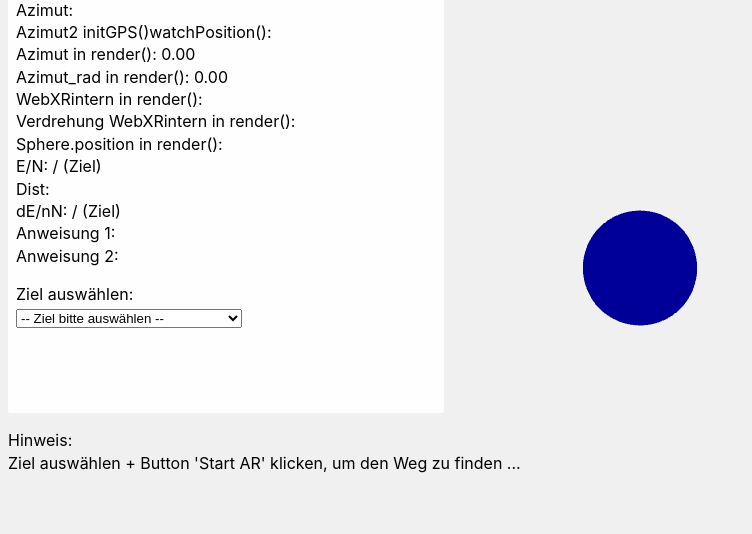
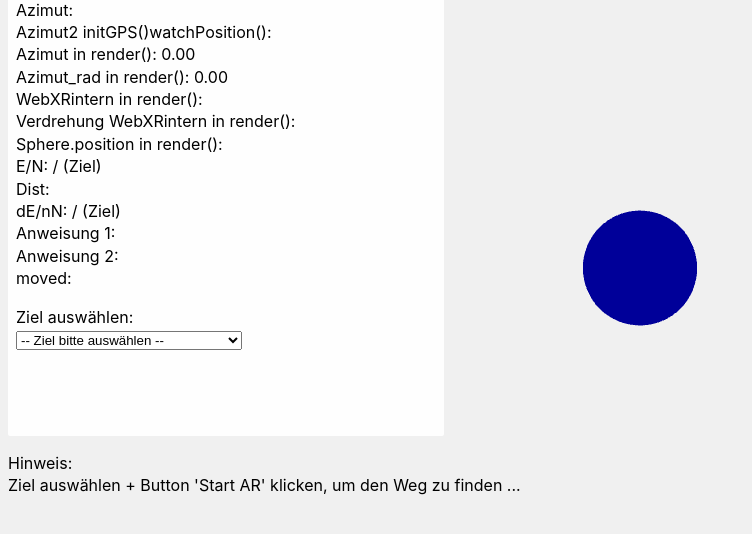
Before and after one commit to ar-rive/WebXR, a plain HTML site: page AR-Rive.html in a window 1280 px wide. Shown: the part 132-666 px from the top of the page, without its empty margins (0-752 px from the left). Drawn offline with nearby package versions, Linux system fonts and the light colour scheme; animation ran at ten frames a second.

Commit message:
Add files via upload

```diff
--- a/AR-Rive.html
+++ b/AR-Rive.html
@@ -39,10 +39,10 @@
                       <p>
 
                           <!--This sample demonstrates extremely simple use of an "immersive-ar"
-        session with no library dependencies, with an optional DOM overlay.
-        It doesn't render anything exciting, just draws a rectangle with a
-        slowly changing color to prove it's working.
-        <a class="back" href="https://immersive-web.github.io/webxr-samples/index.html">Back</a>-->
+    session with no library dependencies, with an optional DOM overlay.
+    It doesn't render anything exciting, just draws a rectangle with a
+    slowly changing color to prove it's working.
+    <a class="back" href="https://immersive-web.github.io/webxr-samples/index.html">Back</a>-->
 
                           <span>La/Lo:</span>
                           <span id="latitude"></span>/<span id="longitude"></span> | Acc: +/- <span id="accuracy"></span> m<br />
@@ -61,6 +61,7 @@
                           <span>dE/nN: </span> <span id="deast_z"></span> / <span id="dnorth_z"></span> (Ziel)<br />
                           <span>Anweisung 1: </span> <span id="Anweisung1"></span><br />
                           <span>Anweisung 2: </span> <span id="Anweisung2"></span><br />
+                          <span>moved: </span> <span id="moved"></span><br />
                       </p>
                       <div id="session-info"></div>
                       <div id="pose"></div>
@@ -144,6 +145,10 @@
 
               //==========Distanz UI =============
               let distanceDiv;
+
+              let xrSession = null;//  uk 2026-03-29
+              let moved = 0.0; //uk, 2026-04-06
+
 
 
 
@@ -254,6 +259,8 @@
                                       domOverlay: { root: document.getElementById("overlay") }
                                   });
 
+                                  xrSession = session;
+
                                   renderer.xr.setReferenceSpaceType("local");
                                   renderer.xr.setSession(session);
 
@@ -268,16 +275,21 @@
 
                                   }
 
-                                  // 👉 Overlay einklappen
+                                  // Overlay einklappen
                                   document.querySelector("#overlay details").open = false; //aufklappen oder zuklappen
 
                                   button.textContent = "Stop AR";
 
                                   session.addEventListener("end", () => {
-                                      button.textContent = "Start AR";
+                                      button.textContent = "Start AR / Fortsetzen AR";
                                       //Dropdown Ortsliste wieder aktivieren:
                                       const select = document.getElementById("targetSelect");
                                       select.disabled = false;
+
+                                      button.style.visibility = "visible";  // uk 2026-04-06
+                                      xrSession = null; // uk 2026-04-06
+                                      document.querySelector("#overlay details").open = true; //aufklappen oder zuklappen // uk 2026-04-06
+
                                   });
 
                                   // Stop-Funktion beim zweiten Klick
@@ -417,7 +429,11 @@
                       }
                       // ===== soft Reset alle 10 m =====
                       if (originUTM && accuracy < 10) {
-                          let moved = distanceUTM(currentUTM, lastResetUTM);
+                          //let moved = distanceUTM(currentUTM, lastResetUTM);
+                          moved = distanceUTM(currentUTM, lastResetUTM);
+                          document.getElementById("moved").textContent = moved.toFixed(1), " m";//uk 2026-04-06
+
+
 
                           if (moved > 10) {
                               console.log("🔄 Soft-Reset nach", moved.toFixed(1), "m");
@@ -429,6 +445,19 @@
                               lastResetUTM = currentUTM;
 
                               resetActive = true; //
+
+                              //Idee/ToDo 2026-04-06:
+                              //Hier eventuell zukünftig
+                              //den Ursprung des originUTM verschieben/neu initialisieren
+                              //und auf xrSession.end() verzichten
+
+                              // 👉 AR stoppen //uk 2026-04-06
+                              if (xrSession) {
+                                  console.log("🛑 10 m erreicht → AR wird beendet");
+                                  xrSession.end();
+                              }
+
+
                           }
                       }
                       if (resetActive) {
@@ -545,35 +574,35 @@
                           document.getElementById("Anweisung1").textContent = "nach Süd-Osten gehen";// uk 2026-03-27 ↘ ↗ →1
                           if (heading >= 0 && heading < 45) {
                               document.getElementById("Anweisung1").textContent = "nach Süd-Osten gehen " + "↘";// uk 2026-03-27
-                              titel_pfeil = "   ↘";// uk 2026-03-28
+                              titel_pfeil = "\u2009↘";// uk 2026-03-28
                           }
                           if (heading >= 45 && heading < 90) {
                               document.getElementById("Anweisung1").textContent = "nach Süd-Osten gehen " + "→";// uk 2026-03-27
-                              titel_pfeil = "   →";// uk 2026-03-28
+                              titel_pfeil = "\u2009→";// uk 2026-03-28
                           }
                           if (heading >= 90 && heading < 135) {
                               document.getElementById("Anweisung1").textContent = "nach Süd-Osten gehen " + "↗";// uk 2026-03-27
-                              titel_pfeil = "   ↗";// uk 2026-03-28
+                              titel_pfeil = "\u2009↗";// uk 2026-03-28
                           }
                           if (heading >= 135 && heading < 180) {
                               document.getElementById("Anweisung1").textContent = "nach Süd-Osten gehen " + "↑";// uk 2026-03-27
-                              titel_pfeil = "   ↑";// uk 2026-03-28
+                              titel_pfeil = "\u2009↑";// uk 2026-03-28
                           }
                           if (heading >= 180 && heading < 225) {
                               document.getElementById("Anweisung1").textContent = "nach Süd-Osten gehen " + "↖";// uk 2026-03-27
-                              titel_pfeil = "   ↖";// uk 2026-03-28
+                              titel_pfeil = "\u2009↖";// uk 2026-03-28
                           }
                           if (heading >= 225 && heading < 270) {
                               document.getElementById("Anweisung1").textContent = "nach Süd-Osten gehen " + "←";// uk 2026-03-27
-                              titel_pfeil = "  ←";// uk 2026-03-28
+                              titel_pfeil = "\u2009←";// uk 2026-03-28
                           }
                           if (heading >= 270 && heading < 315) {
                               document.getElementById("Anweisung1").textContent = "nach Süd-Osten gehen " + "↙";// uk 2026-03-27
-                              titel_pfeil = "   ↙";// uk 2026-03-28
+                              titel_pfeil = "\u2009↙";// uk 2026-03-28
                           }
                           if (heading >= 315 && heading < 360) {
                               document.getElementById("Anweisung1").textContent = "nach Süd-Osten gehen " + "↓";// uk 2026-03-27
-                              titel_pfeil = "   ↓";// uk 2026-03-28
+                              titel_pfeil = "\u2009↓";// uk 2026-03-28
                           }
                       }
 
@@ -581,35 +610,35 @@
                           document.getElementById("Anweisung1").textContent = "nach Süd-Westen gehen";// uk 2026-03-27
                           if (heading >= 0 && heading < 45) {
                               document.getElementById("Anweisung1").textContent = "nach Süd-Westen gehen " + "↓";// uk 2026-03-29
-                              titel_pfeil = "   ↓";// uk 2026-03-29
+                              titel_pfeil = "\u2009↓";// uk 2026-03-29
                           }
                           if (heading >= 45 && heading < 90) {
                               document.getElementById("Anweisung1").textContent = "nach Süd-Westen gehen " + "↘";// uk 2026-03-29
-                              titel_pfeil = "   ↘";// uk 2026-03-29
+                              titel_pfeil = "\u2009↘";// uk 2026-03-29
                           }
                           if (heading >= 90 && heading < 135) {
                               document.getElementById("Anweisung1").textContent = "nach Süd-Westen gehen " + "→";// uk 2026-03-29
-                              titel_pfeil = "   →";// uk 2026-03-29
+                              titel_pfeil = "\u2009→";// uk 2026-03-29
                           }
                           if (heading >= 135 && heading < 180) {
                               document.getElementById("Anweisung1").textContent = "nach Süd-Westen gehen " + "↗";// uk 2026-03-29
-                              titel_pfeil = "   ↗";// uk 2026-03-29
+                              titel_pfeil = "\u2009↗";// uk 2026-03-29
                           }
                           if (heading >= 180 && heading < 225) {
                               document.getElementById("Anweisung1").textContent = "nach Süd-Westen gehen " + "↑";// uk 2026-03-29
-                              titel_pfeil = "   ↑";// uk 2026-03-29
+                              titel_pfeil = "\u2009↑";// uk 2026-03-29
                           }
                           if (heading >= 225 && heading < 270) {
                               document.getElementById("Anweisung1").textContent = "nach Süd-Westen gehen " + "↖";// uk 2026-03-29
-                              titel_pfeil = "  ↖";// uk 2026-03-29
+                              titel_pfeil = "\u2009↖";// uk 2026-03-29
                           }
                           if (heading >= 270 && heading < 315) {
                               document.getElementById("Anweisung1").textContent = "nach Süd-Westen gehen " + "←";// uk 2026-03-29
-                              titel_pfeil = "   ←";// uk 2026-03-29
+                              titel_pfeil = "\u2009←";// uk 2026-03-29
                           }
                           if (heading >= 315 && heading < 360) {
                               document.getElementById("Anweisung1").textContent = "nach Süd-Westen gehen " + "↙";// uk 2026-03-29
-                              titel_pfeil = "   ↙";// uk 2026-03-29
+                              titel_pfeil = "\u2009↙";// uk 2026-03-29
                           }
                       }
 
@@ -617,35 +646,35 @@
                           document.getElementById("Anweisung1").textContent = "nach Nord-Osten gehen";// uk 2026-03-27
                           if (heading >= 0 && heading < 45) {
                               document.getElementById("Anweisung1").textContent = "nach Nord-Osten gehen " + "↑";// uk 2026-03-29
-                              titel_pfeil = "   ↑";// uk 2026-03-29
+                              titel_pfeil = "\u2009↑";// uk 2026-03-29
                           }
                           if (heading >= 45 && heading < 90) {
                               document.getElementById("Anweisung1").textContent = "nach Nord-Osten gehen " + "↖";// uk 2026-03-29
-                              titel_pfeil = "   ↖";// uk 2026-03-29
+                              titel_pfeil = "\u2009↖";// uk 2026-03-29
                           }
                           if (heading >= 90 && heading < 135) {
                               document.getElementById("Anweisung1").textContent = "nach Nord-Osten gehen " + "←";// uk 2026-03-29
-                              titel_pfeil = "   ←";// uk 2026-03-29
+                              titel_pfeil = "\u2009←";// uk 2026-03-29
                           }
                           if (heading >= 135 && heading < 180) {
                               document.getElementById("Anweisung1").textContent = "nach Nord-Osten gehen " + "↙";// uk 2026-03-29
-                              titel_pfeil = "   ↙";// uk 2026-03-29
+                              titel_pfeil = "\u2009↙";// uk 2026-03-29
                           }
                           if (heading >= 180 && heading < 225) {
                               document.getElementById("Anweisung1").textContent = "nach Nord-Osten gehen " + "↓";// uk 2026-03-29
-                              titel_pfeil = "   ↓";// uk 2026-03-29
+                              titel_pfeil = "\u2009↓";// uk 2026-03-29
                           }
                           if (heading >= 225 && heading < 270) {
                               document.getElementById("Anweisung1").textContent = "nach Nord-Osten gehen " + "↘";// uk 2026-03-29
-                              titel_pfeil = "  ↘";// uk 2026-03-29
+                              titel_pfeil = "\u2009↘";// uk 2026-03-29
                           }
                           if (heading >= 270 && heading < 315) {
                               document.getElementById("Anweisung1").textContent = "nach Nord-Osten gehen " + "→";// uk 2026-03-29
-                              titel_pfeil = "   →";// uk 2026-03-29
+                              titel_pfeil = "\u2009→";// uk 2026-03-29
                           }
                           if (heading >= 315 && heading < 360) {
                               document.getElementById("Anweisung1").textContent = "nach Nord-Osten gehen " + "↗";// uk 2026-03-29
-                              titel_pfeil = "   ↗";// uk 2026-03-29
+                              titel_pfeil = "\u2009↗";// uk 2026-03-29
                           }
 
                       }
@@ -654,35 +683,35 @@
                           document.getElementById("Anweisung1").textContent = "nach Nord-Westen gehen";// uk 2026-03-27
                           if (heading >= 0 && heading < 45) {
                               document.getElementById("Anweisung1").textContent = "nach Nord-Westen gehen " + "↖";// uk 2026-03-29
-                              titel_pfeil = "   ↖";// uk 2026-03-29
+                              titel_pfeil = "\u2009↖";// uk 2026-03-29
                           }
                           if (heading >= 45 && heading < 90) {
                               document.getElementById("Anweisung1").textContent = "nach Nord-Westen gehen " + "←";// uk 2026-03-29
-                              titel_pfeil = "   ←";// uk 2026-03-29
+                              titel_pfeil = "\u2009←";// uk 2026-03-29
                           }
                           if (heading >= 90 && heading < 135) {
                               document.getElementById("Anweisung1").textContent = "nach Nord-Westen gehen " + "↙";// uk 2026-03-29
-                              titel_pfeil = "   ↙";// uk 2026-03-29
+                              titel_pfeil = "\u2009↙";// uk 2026-03-29
                           }
                           if (heading >= 135 && heading < 180) {
                               document.getElementById("Anweisung1").textContent = "nach Nord-Westen gehen " + "↓";// uk 2026-03-29
-                              titel_pfeil = "   ↓";// uk 2026-03-29
+                              titel_pfeil = "\u2009↓";// uk 2026-03-29
                           }
                           if (heading >= 180 && heading < 225) {
                               document.getElementById("Anweisung1").textContent = "nach Nord-Westen gehen " + "↘";// uk 2026-03-29
-                              titel_pfeil = "   ↘";// uk 2026-03-29
+                              titel_pfeil = "\u2009↘";// uk 2026-03-29
                           }
                           if (heading >= 225 && heading < 270) {
                               document.getElementById("Anweisung1").textContent = "nach Nord-Westen gehen " + "→";// uk 2026-03-29
-                              titel_pfeil = "  →";// uk 2026-03-29
+                              titel_pfeil = "\u2009→";// uk 2026-03-29
                           }
                           if (heading >= 270 && heading < 315) {
                               document.getElementById("Anweisung1").textContent = "nach Nord-Westen gehen " + "↗";// uk 2026-03-29
-                              titel_pfeil = "   ↗";// uk 2026-03-29
+                              titel_pfeil = "\u2009↗";// uk 2026-03-29
                           }
                           if (heading >= 315 && heading < 360) {
                               document.getElementById("Anweisung1").textContent = "nach Nord-Westen gehen " + "↑";// uk 2026-03-29
-                              titel_pfeil = "   ↑";// uk 2026-03-29
+                              titel_pfeil = "\u2009↑";// uk 2026-03-29
                           }
                       }
 
```
